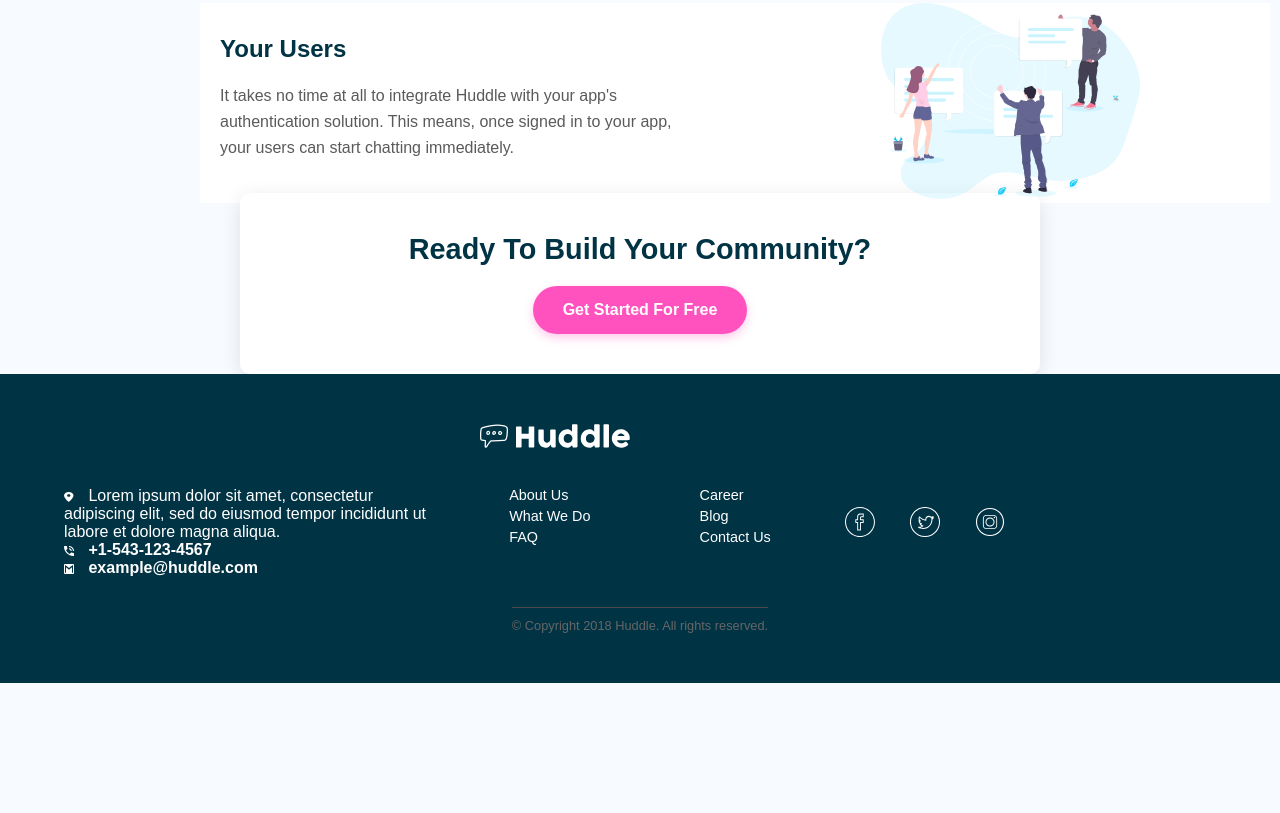
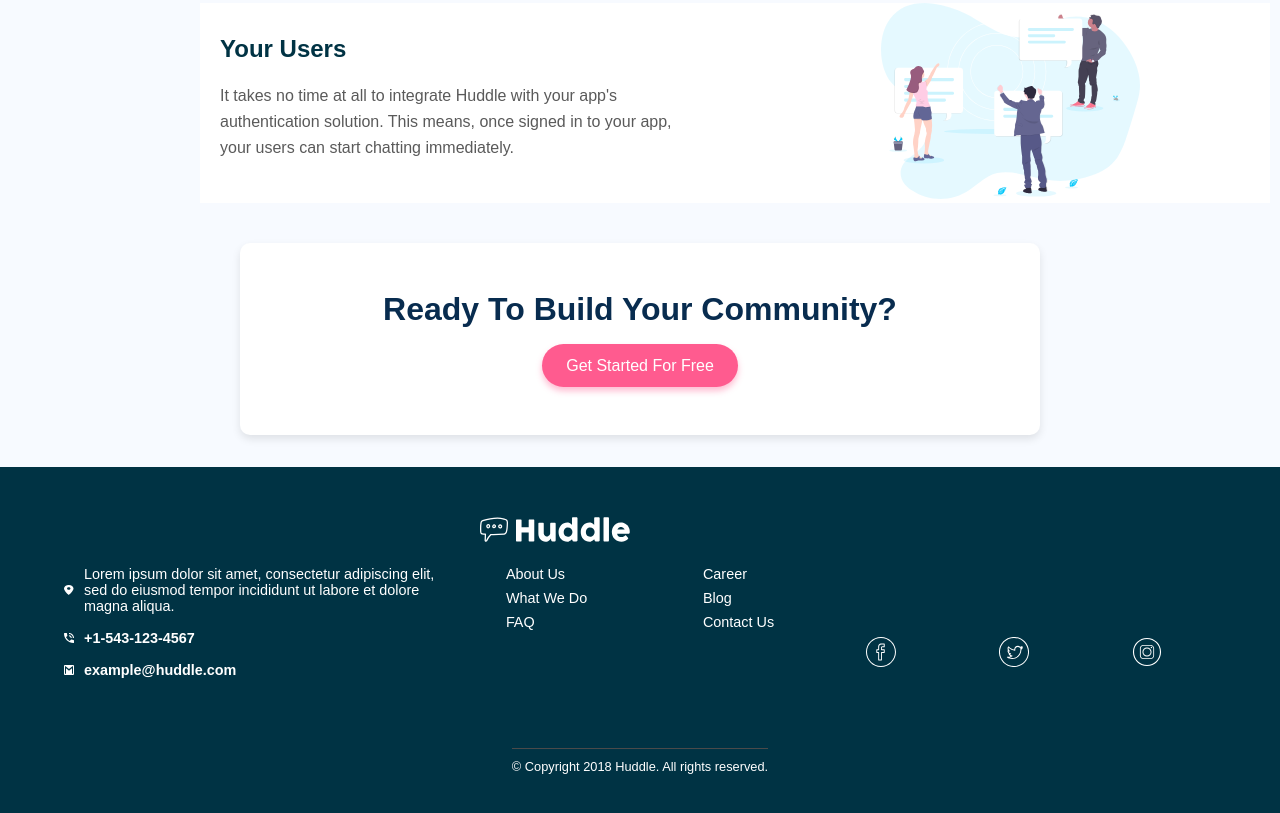
Before and after one commit to Siam-Ahmed-Rakib/Html_Css_Practise, a plain HTML site: page index.html in a window 1280 px wide. Shown: the part 1247-2060 px from the top of the page. Before the commit the page ends 1930 px from the top, so only its background shows below. Drawn offline with Linux system fonts and the light colour scheme.

Commit message:
footer added(partially done2)

```diff
--- a/style.css
+++ b/style.css
@@ -171,115 +171,141 @@ nav img {
 }
 
 
+/* Call to Action Section */
 .cta-section {
-    background-color: white;
+    background-color: #fff;
+    padding: 3rem 2rem;
     text-align: center;
-    padding: 40px 20px;
-    margin: -50px auto 0; /* Adjust overlap if needed */
+    box-shadow: 0px 4px 8px rgba(0, 0, 0, 0.1);
+    border-radius: 10px;
+    margin: 2rem auto;
+    width: 90%;
     max-width: 800px;
-    border-radius: 10px;
-    box-shadow: 0px 4px 20px rgba(0, 0, 0, 0.1); /* Subtle shadow for a clean look */
 }
 
 .cta-section h2 {
-    font-size: 1.8rem;
-    font-weight: bold;
-    color: #003344;
-    margin-bottom: 20px;
+    font-size: 2rem;
+    color: #082c4f;
+    margin-bottom: 1rem;
 }
 
 .cta-section button {
-    background-color: #ff52bf;
-    color: white;
+    padding: 0.8rem 1.5rem;
+    background-color: #ff5b8f;
+    color: #fff;
     border: none;
-    border-radius: 50px;
-    font-size: 16px;
-    font-weight: bold;
-    padding: 15px 30px;
+    border-radius: 25px;
+    font-size: 1rem;
     cursor: pointer;
-    box-shadow: 0px 4px 10px rgba(255, 82, 191, 0.3);
-    transition: background-color 0.3s ease, box-shadow 0.3s ease;
+    box-shadow: 0px 4px 6px rgba(255, 91, 143, 0.4);
+    transition: background-color 0.3s ease;
 }
 
 .cta-section button:hover {
-    background-color: #ff70c5;
-    box-shadow: 0px 6px 12px rgba(255, 82, 191, 0.5);
+    background-color: #e34c7e;
 }
 
+/* Footer Section */
 .footer {
-    padding: 20px;
-    background-color: #f9f9f9;
+    background-color: #082c4f;
+    color: #fff;
+    padding: 2rem 1rem;
+    display: flex;
+    flex-wrap: wrap;
+    justify-content: space-between;
+    align-items: flex-start;
+}
+
+.footer-logo img {
+    width: 150px;
+    margin-bottom: 1rem;
 }
 
 .footer-content {
     display: flex;
+    flex-wrap: wrap;
     justify-content: space-between;
-    align-items: flex-start; /* Align items at the top */
-    gap: 20px;
+    width: 100%;
 }
 
-.footer-logo {
-    margin-bottom: 15px; /* Add space between logo and contact-info text */
+.contact-info {
+    flex: 1 1 300px;
+    margin-bottom: 1.5rem;
 }
 
-.footer-logo img {
-    width: 120px; /* Adjust the logo size */
-    align-content: left;
+.contact-info p {
+    margin-bottom: 1rem;
+    font-size: 0.9rem;
+    display: flex;
+    align-items: center;
 }
 
-.contact-info, .footer-links, .footer-social {
-    flex: 1;
-    min-width: 150px; /* Set minimum width for responsive layout */
-}
-
-.contact-info img,
-.footer-social img {
-    display: inline-block;
-    vertical-align: middle;
+.contact-info img {
     margin-right: 10px;
 }
 
-.footer-links .column {
-    margin-bottom: 10px;
+.footer-links {
+    flex: 1 1 300px;
+    display: flex;
+    justify-content: space-around;
+    margin-bottom: 1.5rem;
 }
 
-.footer-links a {
-    display: block;
-    text-decoration: none;
-    color: inherit;
-    margin-bottom: 5px;
+.footer-links .column {
+    display: flex;
+    flex-direction: column;
+}
+
+.footer-links .column a {
+    color: #fff;
+    margin-bottom: 0.5rem;
+    font-size: 0.9rem;
+    transition: color 0.3s ease;
+}
+
+.footer-links .column a:hover {
+    color: #ff5b8f;
+}
+
+.footer-social {
+    flex: 1 1 300px;
+    display: flex;
+    justify-content: space-around;
+    align-items: center;
 }
 
 .footer-social a {
-    margin-right: 10px;
+    color: #fff;
+    font-size: 1.2rem;
+    transition: color 0.3s ease;
 }
 
-.footer-social img {
-    width: 24px;
-    height: 24px;
+.footer-social a:hover {
+    color: #ff5b8f;
 }
 
 .footer-bottom {
-    margin-top: 20px;
-    font-size: 14px;
-    color: #666;
     text-align: center;
+    margin-top: 1rem;
+    font-size: 0.8rem;
 }
 
+/* Responsive Design */
 @media (max-width: 768px) {
     .footer-content {
-        flex-direction: column; /* Stack elements vertically on smaller screens */
+        flex-direction: column;
+        align-items: center;
     }
 
-    .contact-info, .footer-links, .footer-social {
-        text-align: center; /* Center align text on smaller screens */
+    .footer-links {
+        flex-direction: column;
+        align-items: center;
     }
 
-    .footer-logo {
-        text-align: center; /* Center the logo for smaller screens */
+    .footer-social {
+        margin-top: 1rem;
     }
 }
-
 
 
 
```
